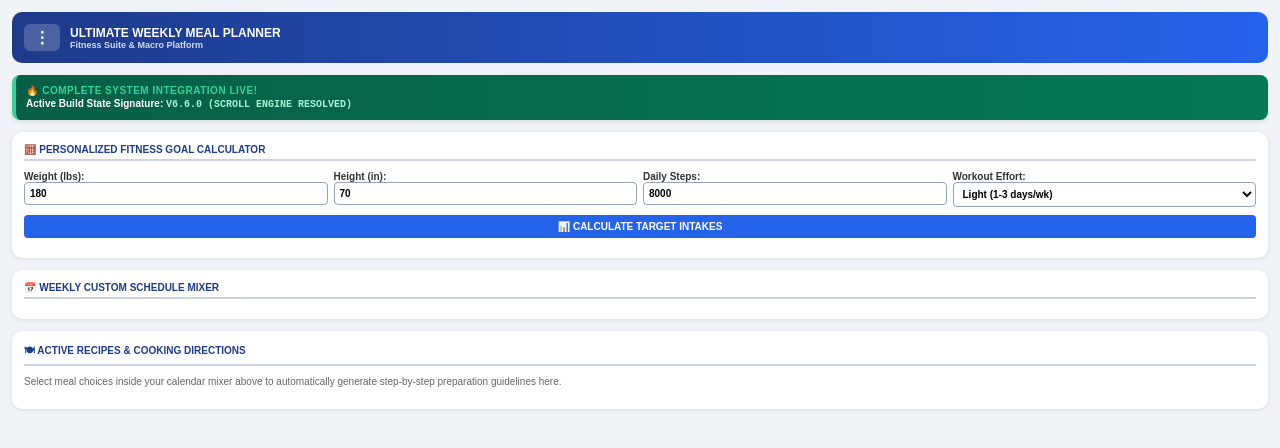
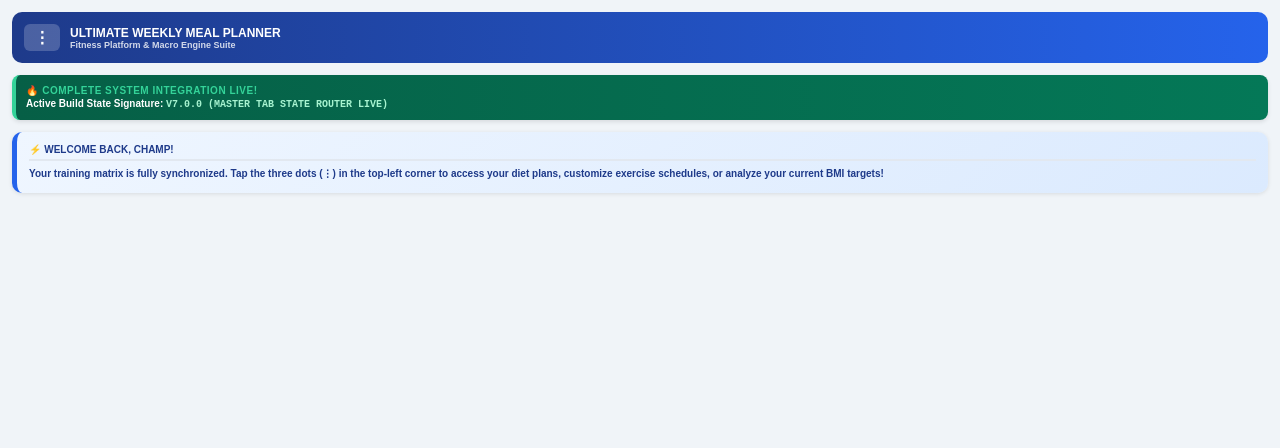
Before and after one commit to 1234qwerboballen-design/Meal-planner, a plain HTML site: page index.html in a window 1280 px wide. Drawn offline with Linux system fonts and the light colour scheme.

Commit message:
Update index.html

```diff
--- a/index.html
+++ b/index.html
@@ -5,14 +5,14 @@
     <meta name="viewport" content="width=device-width, initial-scale=1.0">
     <title>Ultimate Weekly Meal Planner Platform Suite</title>
     <style>
-        /* Premium High-Density Structural Component Stylesheet */
+        /* Modern High-Density Layout Component Stylesheet Rules */
         body { font-family: sans-serif; background: #f0f4f8; padding: 12px; color: #000 !important; margin: 0; font-size: 10px !important; }
-        .card { background: white; padding: 12px; margin-bottom: 12px; border-radius: 10px; box-shadow: 0 1px 4px rgba(0,0,0,0.1); display: block; clear: both; box-sizing: border-box; width: 100%; text-align: left; }
+        .card { background: white; padding: 12px; margin-bottom: 12px; border-radius: 10px; box-shadow: 0 1px 4px rgba(0,0,0,0.1); display: block; clear: both; box-sizing: border-box; }
         h1 { font-size: 12px !important; margin: 0; font-weight: bold; color: white !important; text-transform: uppercase; }
-        h2 { color: #1e3a8a !important; font-size: 10px !important; margin: 0 0 8px 0; border-bottom: 2px solid #cbd5e1; padding-bottom: 4px; text-transform: uppercase; font-weight: bold; }
+        h2 { color: #1e3a8a !important; font-size: 10px !important; margin: 0 0 8px 0; border-bottom: 2px solid #e2e8f0; padding-bottom: 4px; text-transform: uppercase; font-weight: bold; }
 
-        /* Sliding Sidebar Drawer Component Layout elements */
-        .header-bar { display: flex; align-items: center; background: linear-gradient(to right, #1e3a8a, #2563eb); color: white; padding: 12px; border-radius: 10px; margin-bottom: 12px; position: relative; width: 100%; box-sizing: border-box; }
+        /* Unified Sliding Navigation Dropdown Elements */
+        .header-bar { display: flex; align-items: center; background: linear-gradient(to right, #1e3a8a, #2563eb); color: white; padding: 12px; border-radius: 10px; margin-bottom: 12px; position: relative; }
         .menu-trigger { font-size: 16px; font-weight: bold; background: rgba(255,255,255,0.2); border: none; color: white; padding: 4px 10px; border-radius: 6px; cursor: pointer; margin-right: 10px; z-index: 1000; }
         .menu-trigger:hover { background: rgba(255,255,255,0.3); }
         .nav-dropdown { display: none; position: absolute; top: 48px; left: 12px; background: #111827; border: 1px solid #374151; width: 180px; border-radius: 8px; box-shadow: 0 4px 12px rgba(0,0,0,0.2); z-index: 999; padding: 4px; }
@@ -20,56 +20,65 @@
         .nav-link:hover { background: #1f2937; color: #fff; }
         .nav-link.active { background: #2563eb; color: white; }
 
-        /* Compact Vertical View Layout Grid System */
-        #mainLayoutGridDeck { display: flex; flex-direction: column; width: 100%; box-sizing: border-box; }
+        /* Multi-Tab Panel Display Rules (Guarantees true multi-page screen separation) */
+        .tab-panel { display: none; }
+        .list-item-row { display: flex; justify-content: space-between; padding: 6px 0; border-bottom: 1px dashed #e2e8f0; font-weight: bold; font-size: 10px; }
+
+        /* Compact Calendar Structure Formatting */
         #weekContainer { display: flex; flex-direction: column; gap: 8px; width: 100% !important; clear: both; margin-top: 6px; }
         .day-box { background: #f8fafc; padding: 8px 10px; border: 1px solid #cbd5e1; border-radius: 6px; display: block !important; width: 100% !important; margin-bottom: 4px; color: #000 !important; clear: both; box-sizing: border-box; }
         .flex-row { display: flex; gap: 6px; margin-bottom: 4px; width: 100%; box-sizing: border-box; }
         select, input[type="text"], input[type="number"] { padding: 5px; border: 1px solid #94a3b8; border-radius: 4px; font-size: 10px !important; background: white; color: #000 !important; font-weight: bold; box-sizing: border-box; }
         label { display: block; font-size: 10px !important; color: #333 !important; margin-top: 2px; font-weight: bold; }
 
-        /* Checklist and Active Cooking Block Styles */
+        /* Recipe Cards and Ingredient Checklist Styles */
         .recipe-item { padding: 10px; background: #f1f5f9; border-radius: 6px; margin-bottom: 10px; display: block; border-left: 4px solid #1e3a8a; color: #000 !important; }
         .recipe-steps { font-size: 10px !important; color: #000 !important; margin-top: 4px; background: #fff; padding: 6px; border-radius: 4px; border: 1px solid #cbd5e1; line-height: 1.4; display: block; font-weight: bold; }
         .grocery-section { background: #f8fafc; border: 1px solid #94a3b8; border-radius: 6px; padding: 10px; margin-bottom: 10px; display: block; color: #000 !important; }
         .grocery-title { font-weight: bold; font-size: 10px !important; color: #2563eb; text-transform: uppercase; margin-bottom: 4px; border-bottom: 1px dashed #cbd5e1; padding-bottom: 2px; }
         .item-row { display: block; font-size: 10px !important; margin: 4px 0; font-weight: bold; color: #000 !important; }
         .item-row input { margin-right: 8px; scale: 1.2; vertical-align: middle; }
-        .list-item-row { display: flex; justify-content: space-between; padding: 6px 0; border-bottom: 1px dashed #e2e8f0; font-weight: bold; font-size: 10px; }
     </style>
 </head>
 <body>
 
-    <!-- Platform Header Component -->
+    <!-- Header Components Deck with Indestructible Pure Inline Layout Handlers -->
     <div class="header-bar">
         <button class="menu-trigger" onclick="var m=document.getElementById('navDropdownMenu'); m.style.display=(m.style.display==='block')?'none':'block'; event.stopPropagation();">⋮</button>
         <div>
             <h1 style="font-size:12px; margin:0; text-transform:uppercase;">Ultimate Weekly Meal Planner</h1>
-            <p style="margin:0; font-size:9px; opacity:0.8; font-weight:bold; color:#fff !important;">Fitness Suite & Macro Platform</p>
+            <p style="margin:0; font-size:9px; opacity:0.8; font-weight:bold; color:#fff !important;">Fitness Platform & Macro Engine Suite</p>
         </div>
 
-        <!-- Corrected Natively Routed Scroll Links Container Deck Dropdown -->
+        <!-- Master Tab Switcher Router (Hides inactive cards and auto-closes menu instantly) -->
         <div id="navDropdownMenu" class="nav-dropdown">
-            <button class="nav-link active" onclick="document.getElementById('card-bmi').scrollIntoView({behavior:'smooth'}); document.getElementById('navDropdownMenu').style.display='none';">📐 BMI Calculations</button>
-            <button class="nav-link" onclick="document.getElementById('card-meals').scrollIntoView({behavior:'smooth'}); document.getElementById('navDropdownMenu').style.display='none';">📅 Choose Meals</button>
-            <button class="nav-link" onclick="document.getElementById('card-directions').scrollIntoView({behavior:'smooth'}); document.getElementById('navDropdownMenu').style.display='none';">🍽 Cook Directions</button>
-            <button class="nav-link" onclick="document.getElementById('card-groceries').scrollIntoView({behavior:'smooth'}); document.getElementById('navDropdownMenu').style.display='none';">🛒 Check Groceries</button>
-            <button class="nav-link" onclick="document.getElementById('card-workouts').scrollIntoView({behavior:'smooth'}); document.getElementById('navDropdownMenu').style.display='none';">🏋️ Gym Workouts</button>
-            <button class="nav-link" onclick="document.getElementById('card-leaderboard').scrollIntoView({behavior:'smooth'}); document.getElementById('navDropdownMenu').style.display='none';">🏆 Leaderboards</button>
+            <button class="nav-link active" id="lnk-home" onclick="switchActiveTabLayer('home')">🏠 Home Dashboard</button>
+            <button class="nav-link" id="lnk-bmi" onclick="switchActiveTabLayer('bmi')">📐 BMI Calculations</button>
+            <button class="nav-link" id="lnk-meals" onclick="switchActiveTabLayer('meals')">📅 Choose Meals</button>
+            <button class="nav-link" id="lnk-directions" onclick="switchActiveTabLayer('directions')">🍽 Cook Directions</button>
+            <button class="nav-link" id="lnk-groceries" onclick="switchActiveTabLayer('groceries')">🛒 Check Groceries</button>
+            <button class="nav-link" id="lnk-workouts" onclick="switchActiveTabLayer('workouts')">🏋️ Gym Workouts</button>
+            <button class="nav-link" id="lnk-leaderboard" onclick="switchActiveTabLayer('leaderboard')">🏆 Leaderboards</button>
         </div>
     </div>
 
-    <!-- Active Build Check Alert Banner Block -->
+    <!-- Active Build State Check Alert Banner Block -->
     <div style="background:linear-gradient(to right, #065f46, #047857); color:white; padding:10px; border-radius:8px; margin-bottom:12px; font-weight:bold; font-size:10px; border-left:4px solid #34d399; box-shadow:0 2px 4px rgba(0,0,0,0.1);">
         <div style="color:#34d399; font-size:10px; letter-spacing:0.5px; margin-bottom:2px; font-weight:black; text-transform:uppercase;">🔥 Complete System Integration Live!</div>
-        <div style="font-size:10px; color:#fff;">Active Build State Signature: <span id="liveBuildTime" style="color:#a7f3d0; font-family:monospace; font-weight:bold;">V6.6.0 (SCROLL ENGINE RESOLVED)</span></div>
+        <div style="font-size:10px; color:#fff;">Active Build State Signature: <span id="liveBuildTime" style="color:#a7f3d0; font-family:monospace; font-weight:bold;">V7.0.0 (MASTER TAB STATE ROUTER LIVE)</span></div>
     </div>
 
-    <!-- MAIN SCROLL CANVAS LAYER PANEL -->
-    <div id="mainLayoutGridDeck">
+    <!-- TAB CONTAINER 1: HOME PANEL (Visible on startup) -->
+    <div id="panel-home" class="tab-panel" style="display:block;">
+        <div class="card" style="background: linear-gradient(135deg, #eff6ff, #dbeafe); border-left: 5px solid #2563eb;">
+            <h2 style="margin:0 0 6px 0;">⚡ Welcome Back, Champ!</h2>
+            <p style="color:#1e3a8a; font-size:10px; font-weight:bold; margin:0; line-height:1.4;">Your training matrix is fully synchronized. Tap the three dots (⋮) in the top-left corner to access your diet plans, customize exercise schedules, or analyze your current BMI targets!</p>
+        </div>
+    </div>
 
-        <!-- LAYER CARD CONTAINER 1: CALCULATOR -->
-        <div class="card" id="card-bmi">
+    <!-- TAB CONTAINER 2: FITNESS GOAL FORMS CALCULATOR -->
+    <div id="panel-bmi" class="tab-panel" style="display:none;">
+        <div class="card">
             <h2>🧮 Personalized Fitness Goal Calculator</h2>
             <div style="display:flex; flex-wrap:wrap; gap:6px; margin-bottom:8px; width:100%;">
                 <div style="flex:1; min-width:60px;"><label>Weight (lbs):</label><input type="number" id="fit-weight" value="180" style="width:100%;"></div>
@@ -92,15 +101,14 @@
                 <div>💪 Clean Muscle Mass Bulk: <span id="res-gain" style="color:#059669; font-weight:bold;">0 cal/day</span></div>
             </div>
         </div>
+    </div>
 
-        <!-- LAYER CARD CONTAINER 2: CALENDAR ROW MIXER -->
-        <div class="card" id="card-meals">
+    <!-- TAB CONTAINER 3: COMPACT CALENDAR SCHEDULER MATRIX -->
+    <div id="panel-meals" class="tab-panel" style="display:none;">
+        <div class="card">
             <h2>📅 Weekly Custom Schedule Mixer</h2>
             <div id="weekContainer"></div>
         </div>
+    </div>
 
-        <!-- LAYER CARD CONTAINER 3: COOK DIRECTIONS -->
-        <div class="card" id="card-directions">
-            <h2>🍽 Active Recipes & Cooking Directions</h2>
-            <div id="recipeBox"><p style='font-size:10px; color:#666;'>Select meal choices inside your calendar mixer above to automatically generate step-by-step preparation guidelines here.</p></div>
-        </div>
+    <!-- TAB CONTAINER 4: COOKING RECIPES DISH LINES -->
```
